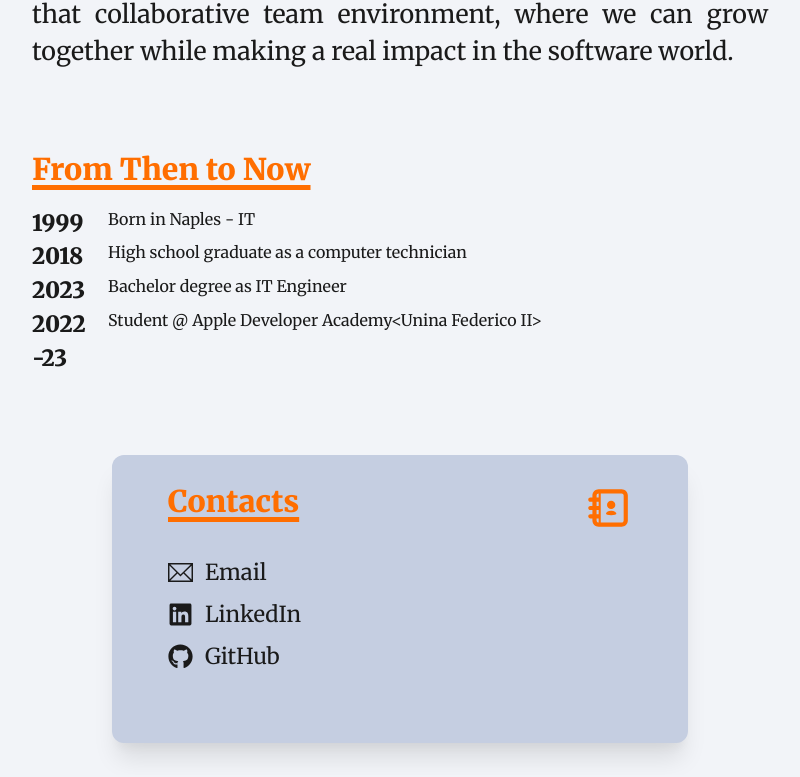
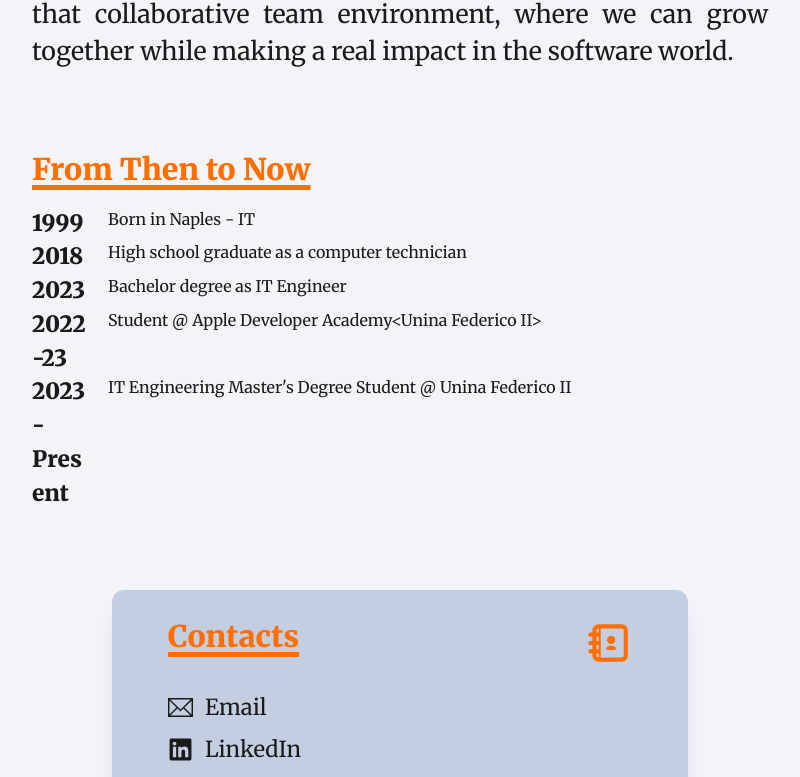
Before and after one commit to g-celentano/portfolio_react, a Next.js app: page /about in a window 1280 px wide. Shown: the part 1086-1863 px from the top of the page, without its empty margins (240-1040 px from the left). Built offline with nearby package versions, Linux system fonts and the light colour scheme.

Commit message:
updated timeline

```diff
--- a/pages/about.js
+++ b/pages/about.js
@@ -164,6 +164,12 @@ const About = () => {
             Student @ Apple Developer Academy&lt;Unina Federico II&gt;
           </Text>
         </Flex>
+        <Flex dir="row" gap="1em">
+          <Text variant="bioYear">2023-Present</Text>
+          <Text flex={1}>
+            IT Engineering Master's Degree Student @ Unina Federico II
+          </Text>
+        </Flex>
       </Container>
       {/* //! CONTACTS */}
       <Container
```
